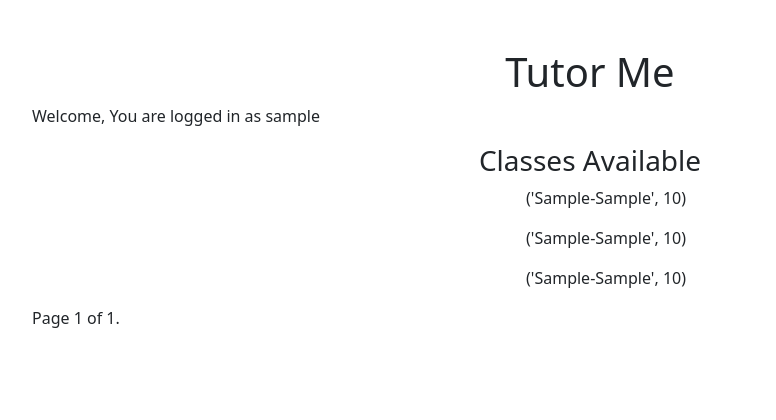
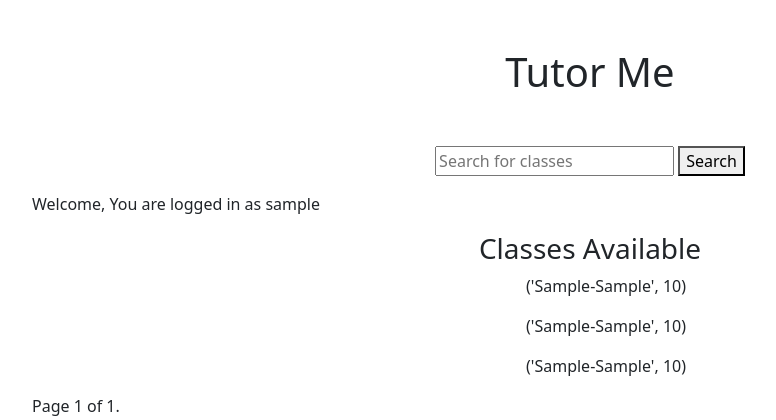
Before and after one commit to danish233/TutorMe-App, a Django app: page / in a window 1280 px wide. Shown: the top 420 px of the page, without its empty margins (50-826 px from the left). Run offline with Django 4.2, Linux system fonts and the light colour scheme; a user stored in the database is signed in; tables that the repository leaves empty hold one stand-in row (values such as "Sample post"); a database or web service that is not in the repository returns one stand-in record (values such as "Sample title"); data that the repository does not hold is empty; some libraries are stand-ins or nearby versions.

Commit message:
Search Feature added

```diff
--- a/myapp/views.py
+++ b/myapp/views.py
@@ -1,4 +1,3 @@
-from django.contrib.sites import requests
 from django.http import HttpResponse
 from django.shortcuts import render, redirect
 from django.contrib.auth.decorators import login_required
@@ -32,18 +31,28 @@ def index(request):
 
         url = 'https://sisuva.admin.virginia.edu/psc/ihprd/UVSS/SA/s/WEBLIB_HCX_CM.H_CLASS_SEARCH.FieldFormula.IScript_ClassSearch?institution=UVA01&term=' + spring_2023
         classes = []
-        for s in clist:
-            r = requests.get(url + '&subject=' + s + '&page=1')
-            for c in r.json():
-                class_info = c['catalog_nbr'] + '-' + c['class_section'], c['component'] + c['descr']
-                classes.append(class_info)
+        search_query = request.GET.get('search_query')
+        if search_query:
+            for s in clist:
+                r = requests.get(url + '&subject=' + s + '&page=1')
+                for c in r.json():
+                    if search_query.lower() in c['descr'].lower() or search_query.lower() in c['catalog_nbr'].lower():
+                        class_info = c['catalog_nbr'] + '-' + c['class_section'], c['component'] + c['descr']
+                        classes.append(class_info)
+        else:
+            for s in clist:
+                r = requests.get(url + '&subject=' + s + '&page=1')
+                for c in r.json():
+                    class_info = c['catalog_nbr'] + '-' + c['class_section'], c['component'] + c['descr']
+                    classes.append(class_info)
 
         paginator = Paginator(classes, 25)
         page_number = request.GET.get('page')
         page_obj = paginator.get_page(page_number)
-        context = {'page_obj': page_obj}
-        #context = {'classes': classes}
+        context = {'page_obj': page_obj, 'search_query': search_query}
         return render(request, 'index.html', context)
+
+
 
 
 @login_required
--- a/templates/index.html
+++ b/templates/index.html
@@ -18,7 +18,10 @@
       border-color: #007bff;
       color: #fff;
     }
-
+    .search-container {
+      text-align: center;
+      margin-top: 50px;
+    }
 
     </style>
 </head>
@@ -26,23 +29,34 @@
 <div class="container">
     <h1 class="mt-5">Tutor Me</h1>
 
+    <div class="search-container">
+        <form method="GET" action="{% url 'index' %}">
+            <input type="text" name="search_query" placeholder="Search for classes" value="{{ request.GET.search_query }}">
+            <button type="submit">Search</button>
+        </form>
+    </div>
+
     {% if user.is_authenticated %}
     <p>Welcome, You are logged in as {{ user.username }}</p>
 
     <center>
         <h3>Classes Available</h3>
-        {% for classes in page_obj %}
-        <ul style="list-style-type: none">
-            <li>{{classes}}</li>
-        </ul>
-        {% endfor %}
+        {% if page_obj %}
+            {% for classes in page_obj %}
+                <ul style="list-style-type: none">
+                    <li>{{ classes }}</li>
+                </ul>
+            {% endfor %}
+        {% else %}
+            <p>No results found.</p>
+        {% endif %}
     </center>
 
     <div class="pagination">
     <span class="step-links">
         {% if page_obj.has_previous %}
-            <a href="?page=1">&laquo; first</a>
-            <a href="?page={{ page_obj.previous_page_number }}">previous</a>
+            <a href="?search_query={{ request.GET.search_query }}&page=1">&laquo; first</a>
+            <a href="?search_query={{ request.GET.search_query }}&page={{ page_obj.previous_page_number }}">previous</a>
         {% endif %}
 
         <span class="current">
@@ -50,8 +64,8 @@
         </span>
 
         {% if page_obj.has_next %}
-            <a href="?page={{ page_obj.next_page_number }}">next</a>
-            <a href="?page={{ page_obj.paginator.num_pages }}">last &raquo;</a>
+            <a href="?search_query={{ request.GET.search_query }}&page={{ page_obj.next_page_number }}">next</a>
+            <a href="?search_query={{ request.GET.search_query }}&page={{ page_obj.paginator.num_pages }}">last &raquo;</a>
         {% endif %}
     </span>
     </div>
```
